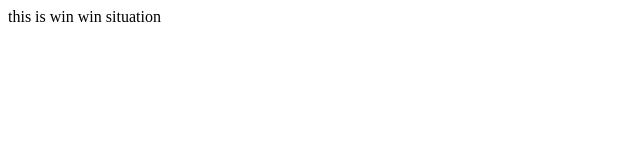
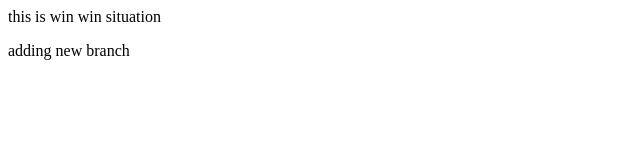
Before and after one commit to IN7NE/localrepo, a plain HTML site: page index.html in a window 1280 px wide. Shown: the whole page, without its empty margins (0-640 px from the left). Drawn offline with Linux system fonts and the light colour scheme.

Commit message:
added new branch

```diff
--- a/index.html
+++ b/index.html
@@ -1,3 +1,4 @@
 <p>this is win win situation
 
 </p>
+<p>adding new branch </p>
```
